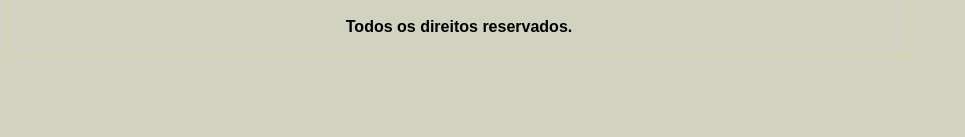
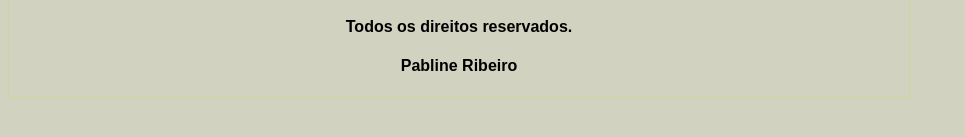
Before and after one commit to pablinesamara/SiteModelo, a plain HTML site: page biografia.html in a window 1280 px wide. Shown: the part 311-448 px from the top of the page, without its empty margins (0-965 px from the left). Drawn offline with Linux system fonts and the light colour scheme.

Commit message:
Update biografia.html

```diff
--- a/biografia.html
+++ b/biografia.html
@@ -25,6 +25,7 @@
         </div><!--Fim Conteudo-->
         <div>
             <h4 class="centralizar">Todos os direitos reservados.</h4>
+            <h4 class="centralizar">Pabline Ribeiro</h4>
         </div>
 
     </div>
```
